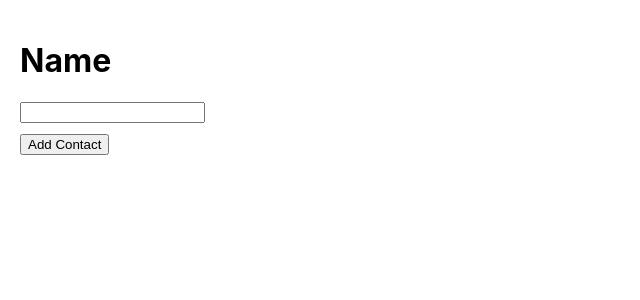
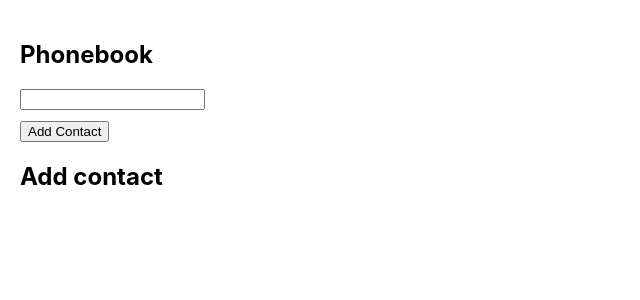
Before and after one commit to OlehFilyak/goit-react-hw-02-phonebook, a React (Create React App) app: page / in a window 1280 px wide. Shown: the top 300 px of the page, without its empty margins (0-640 px from the left). Built offline with nearby package versions, Linux system fonts and the light colour scheme; the HTML template or start-up script is replaced by a standard one.

Commit message:
added component Section

```diff
--- a/src/App.js
+++ b/src/App.js
@@ -1,4 +1,5 @@
 import React from "react";
+import Section from "./Components/Section/Section";
 import "./App.css";
 
 class App extends React.Component {
@@ -9,7 +10,7 @@ class App extends React.Component {
   render() {
     return (
       <div className="App">
-        <h1>Name</h1>
+        <Section title={"Phonebook"}>
           <input
             type="text"
             name="name"
@@ -22,6 +23,8 @@ class App extends React.Component {
             }}
           />
           <button type="button">Add Contact</button>
+        </Section>
+        <Section title={"Add contact"}></Section>
       </div>
     );
   }
--- /dev/null
+++ b/src/Components/Section/Section.jsx
@@ -0,0 +1,14 @@
+function Section({ title, children }) {
+  return (
+    <section>
+      {title.toLowerCase() === "phonebook" ? (
+        <h1>{title}</h1>
+      ) : (
+        <h2>{title}</h2>
+      )}
+      {children}
+    </section>
+  );
+}
+
+export default Section;
```
Lines whose indentation alone changed are shown as unchanged.
